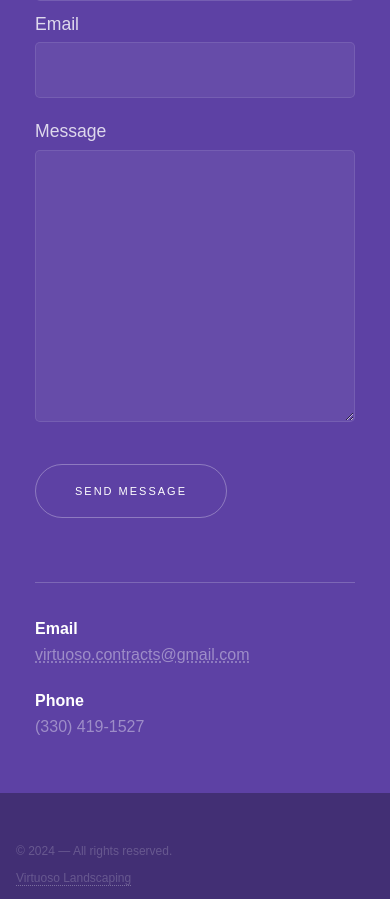
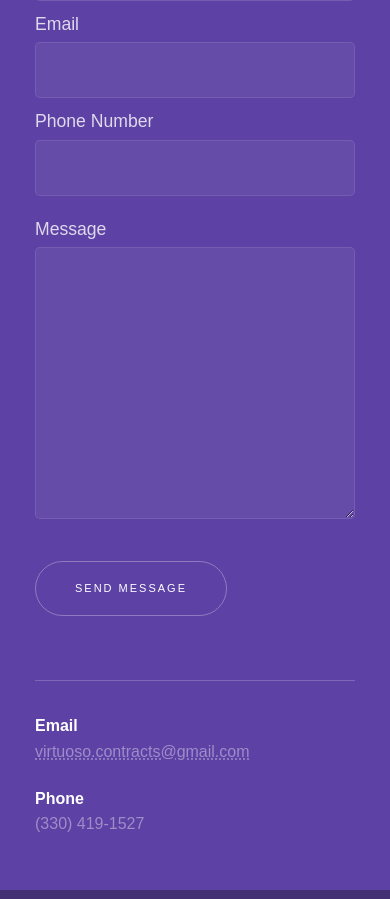
Before and after one commit to jaredh159/akron-snowmen, a Next.js app: page / in a window 390 px wide. Shown: the part 4873-5772 px from the top of the page. Built offline with nearby package versions, Linux system fonts and the light colour scheme.

Commit message:
made UI for phone number on form... don't know if it actually works tho

```diff
--- a/components/Form.tsx
+++ b/components/Form.tsx
@@ -1,11 +1,16 @@
-import React from 'react';
-import cx from 'classnames';
-import styles from './styles/Form.module.css';
-import btnStyles from './styles/Button.module.css';
+import React from "react";
+import cx from "classnames";
+import styles from "./styles/Form.module.css";
+import btnStyles from "./styles/Button.module.css";
 
 const Form: React.FC = () => {
   return (
-    <form name="contact" className={styles.form} method="POST" data-netlify="true">
+    <form
+      name="contact"
+      className={styles.form}
+      method="POST"
+      data-netlify="true"
+    >
       <input type="hidden" name="form-name" value="contact" />
       <div className={cx(styles.inputs, styles.formDiv)}>
         <div className={cx(styles.formDiv, styles.inputDivs)}>
@@ -16,6 +21,11 @@ const Form: React.FC = () => {
         <div className={cx(styles.inputDivs, styles.email, styles.formDiv)}>
           <label>Email</label>
           <input name="email" type="email" />
+        </div>
+
+        <div className={cx(styles.inputDivs, styles.email, styles.formDiv)}>
+          <label>Phone Number</label>
+          <input name="phone" type="tel" />
         </div>
       </div>
 
```
